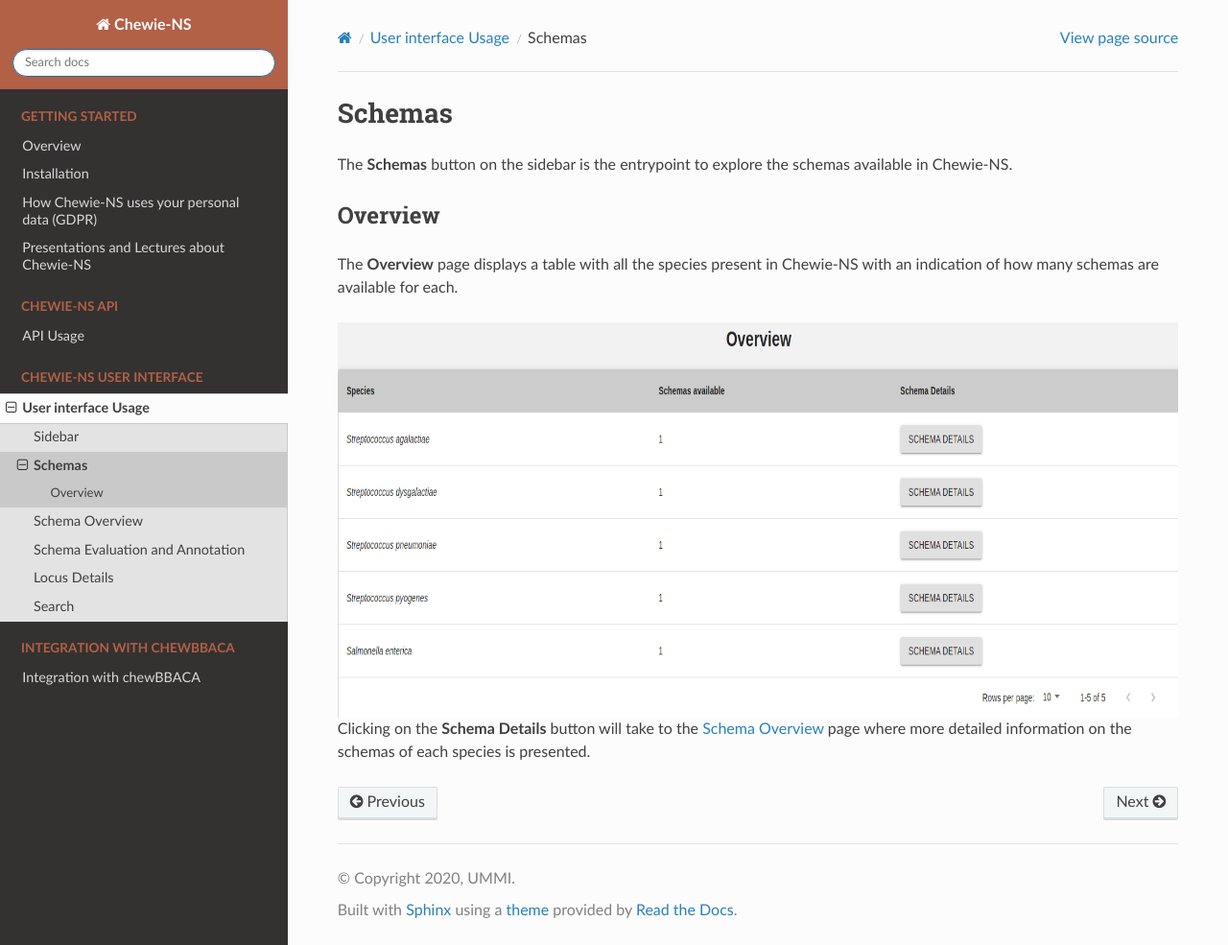
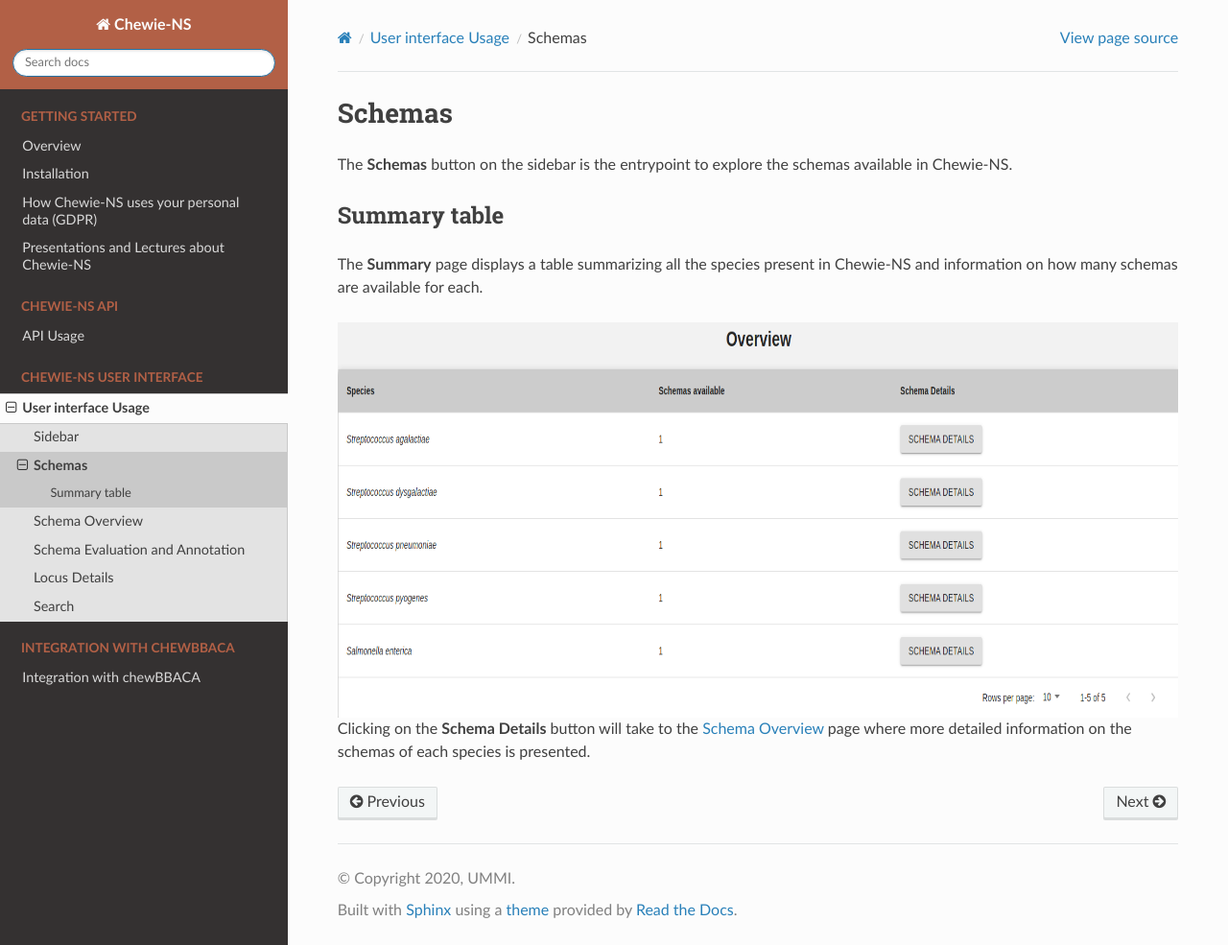
Before and after one commit to B-UMMI/Chewie-NS, a Sphinx documentation site: the page built from docs/user_interface/schemas.rst, in a window 1280 px wide and 985 px high. Shown: the whole window at 96% size. Built offline with Sphinx 7.4.7 and the Read the Docs theme 2.0.0, drawn with Linux system fonts in a browser that asks for light colours.

Commit message:
Update schemas.rst
Changed the page designation. Small changes to text.

```diff
--- a/docs/user_interface/schemas.rst
+++ b/docs/user_interface/schemas.rst
@@ -3,10 +3,10 @@
 
 The **Schemas** button on the sidebar is the entrypoint to explore the schemas available in Chewie-NS.
 
-Overview
---------
+Summary table
+-------------
 
-The **Overview** page displays a table with all the species present in Chewie-NS with an indication of how many schemas are available for each.
+The **Summary** page displays a table summarizing all the species present in Chewie-NS and information on how many schemas are available for each.
 
 .. figure:: ../resources/chewiens_overview.png
     :align: center
```
